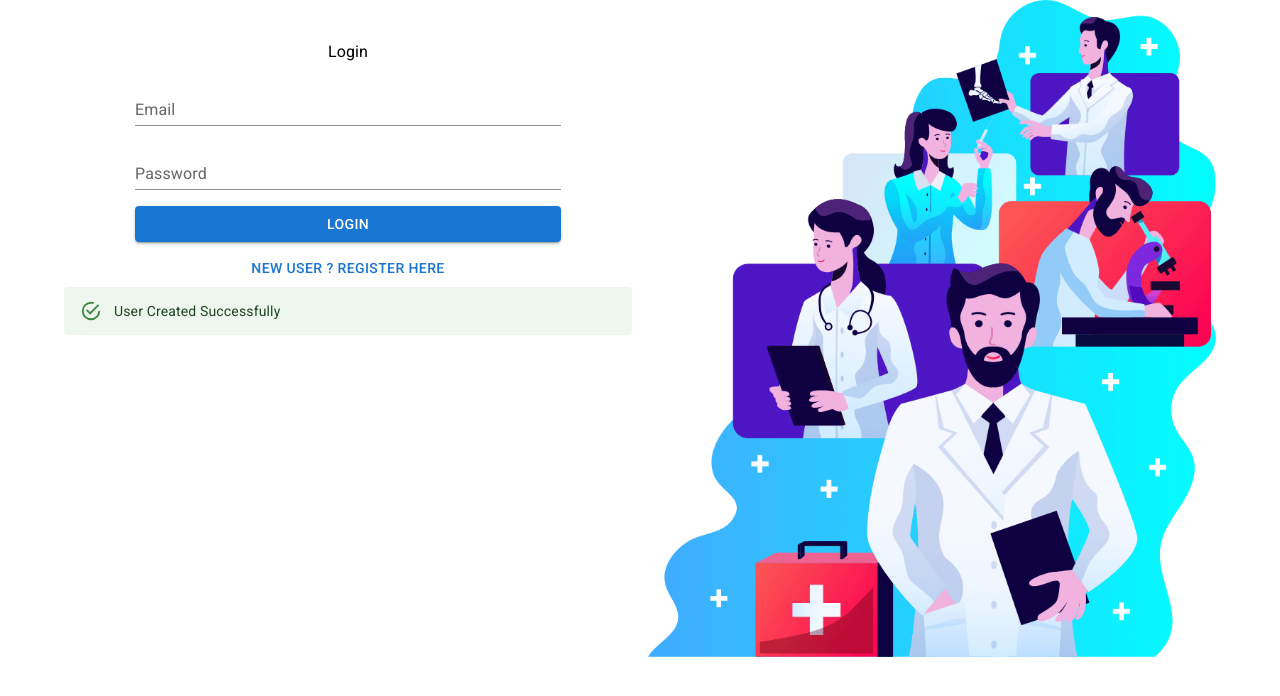
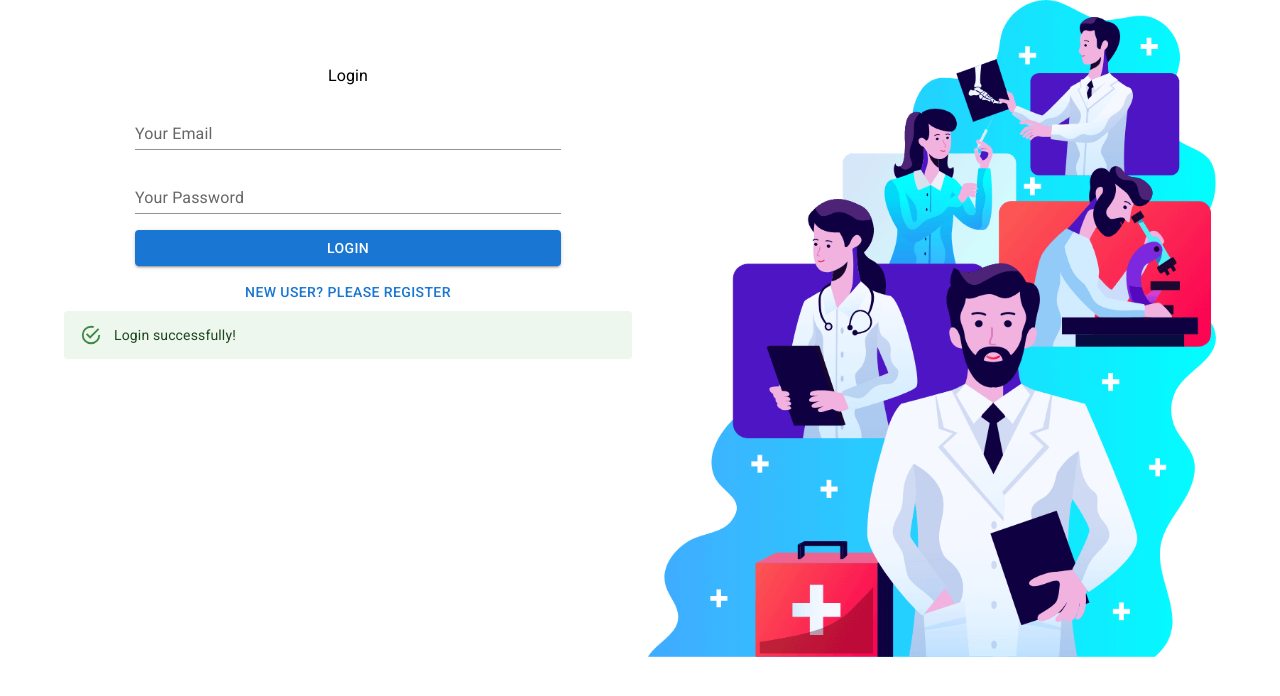
Before and after one commit to KhairuzzamanHridoy97/daktar-khana-client, a React (Create React App) app: page /login in a window 1280 px wide. Shown: the top 696 px of the page. Built offline with nearby package versions, Linux system fonts and the light colour scheme; no server answers; sample sign-in values are in the browser's storage.

Commit message:
privateRoute

```diff
--- a/src/App.js
+++ b/src/App.js
@@ -5,6 +5,7 @@ import Appointment from './Pages/Appointment/Appointment/Appointment';
 import Login from './Pages/Login/Login/Login';
 import Register from './Pages/Login/Register/Register';
 import AuthProvider from './contexts/AuthProvider/AuthProvider';
+import PrivateRoute from './Pages/Login/PrivateRoute/PrivateRoute';
 
 
 
@@ -28,9 +29,9 @@ function App() {
             <Route path='/register'>
                 <Register></Register>
             </Route>
-            <Route path='/appointment'>
+            <PrivateRoute path='/appointment'>
               <Appointment></Appointment>
-            </Route>
+            </PrivateRoute>
 
           </Switch>
         </Router>
--- a/src/Pages/Login/Login/Login.js
+++ b/src/Pages/Login/Login/Login.js
@@ -1,78 +1,63 @@
 import { Alert, Button, CircularProgress, Container, Grid, TextField, Typography } from '@mui/material';
 import React, { useState } from 'react';
-import { NavLink } from 'react-router-dom';
+import { NavLink,useHistory,useLocation } from 'react-router-dom';
 import useAuth from '../../../hooks/useAuth';
 import login from '../../../images/login.png';
 
 const Login = () => {
-    const [loginData,setLoginData] = useState({});
+    const [loginData, setLoginData] = useState({});
+    const { user, loginUser, isLoading, authError } = useAuth();
 
-    const{user,loginUser,isLoading,authError}= useAuth()
+    const location = useLocation();
+    const history = useHistory();
 
-    const handleOnChange=(e)=>{
+    const handleOnChange = e => {
         const field = e.target.name;
         const value = e.target.value;
-        const newLoginData = {...loginData};
-        newLoginData[field]=value;
+        const newLoginData = { ...loginData };
+        newLoginData[field] = value;
         setLoginData(newLoginData);
-        // console.log(field,value)
-
     }
-
-    const handleLoginSubmit =(e)=>{
-        loginUser(loginData.email,loginData.password)
-        alert('Login Done');
-        e.preventDefault()
+    const handleLoginSubmit = e => {
+        loginUser(loginData.email, loginData.password, );
+        e.preventDefault();
     }
     return (
         <Container>
             <Grid container spacing={2}>
-
-                <Grid item sx={{mt:5}} xs={12} md={6}>
-                <Typography variant="body1" gutterBottom>
-                  Login
-                </Typography>
+                <Grid item sx={{ mt: 8 }} xs={12} md={6}>
+                    <Typography variant="body1" gutterBottom>Login</Typography>
                     <form onSubmit={handleLoginSubmit}>
                         <TextField
-                sx={{width:'75%',m:1}}
+                            sx={{ width: '75%', m: 1 }}
                             id="standard-basic"
-                label="Email"
-                type="email"
+                            label="Your Email"
                             name="email"
                             onChange={handleOnChange}
-                variant="standard"
-                />
+                            variant="standard" />
                         <TextField
-                sx={{width:'75%',m:1}}
+                            sx={{ width: '75%', m: 1 }}
                             id="standard-basic"
-                label="Password"
+                            label="Your Password"
                             type="password"
                             name="password"
                             onChange={handleOnChange}
-                variant="standard"
-                />
+                            variant="standard" />
 
-                <Button type="submit" sx={{width:'75%',m:1}} variant='contained'>
-                  Login
-                </Button>
-                <NavLink style={{textDecoration:"none"}} to='/register'>
-                <Button  variant='text' >
-                   New User ? Register Here
-                </Button>
+                        <Button sx={{ width: '75%', m: 1 }} type="submit" variant="contained">Login</Button>
+                        <NavLink
+                            style={{ textDecoration: 'none' }}
+                            to="/register">
+                            <Button variant="text">New User? Please Register</Button>
                         </NavLink>
-                 { isLoading &&  <CircularProgress /> }
-            {user?.email && <Alert
-            severity='success'
-            >
-              User Created Successfully  </Alert>}
+                        {isLoading && <CircularProgress />}
+                        {user?.email && <Alert severity="success">Login successfully!</Alert>}
                         {authError && <Alert severity="error">{authError}</Alert>}
                     </form>
                 </Grid>
-
                 <Grid item xs={12} md={6}>
-                    <img src={login}  style={{width:'100%'}} alt="" />
+                    <img style={{ width: '100%' }} src={login} alt="" />
                 </Grid>
-
             </Grid>
         </Container>
     );
--- /dev/null
+++ b/src/Pages/Login/PrivateRoute/PrivateRoute.js
@@ -0,0 +1,28 @@
+import { CircularProgress } from '@mui/material';
+import React from 'react';
+import { Route, Redirect } from 'react-router-dom';
+import useAuth from '../../../hooks/useAuth';
+
+const PrivateRoute = ({ children, ...rest }) => {
+    const { user, isLoading } = useAuth();
+    if (isLoading) { return <CircularProgress /> }
+    return (
+        <Route
+            {...rest}
+            render={({ location }) =>
+                user.email ? (
+                    children
+                ) : (
+                    <Redirect
+                        to={{
+                            pathname: "/login",
+                            state: { from: location }
+                        }}
+                    />
+                )
+            }
+        />
+    );
+};
+
+export default PrivateRoute;
--- a/src/hooks/useFirebase.js
+++ b/src/hooks/useFirebase.js
@@ -54,9 +54,9 @@ const useFirebase = () => {
   const logout = () => {
       setIsLoading(true);
       signOut(auth).then(() => {
-
+          // Sign-out successful.
       }).catch((error) => {
-
+          // An error happened.
       })
           .finally(() => setIsLoading(false));
   }
```
Lines whose indentation alone changed are shown as unchanged.
